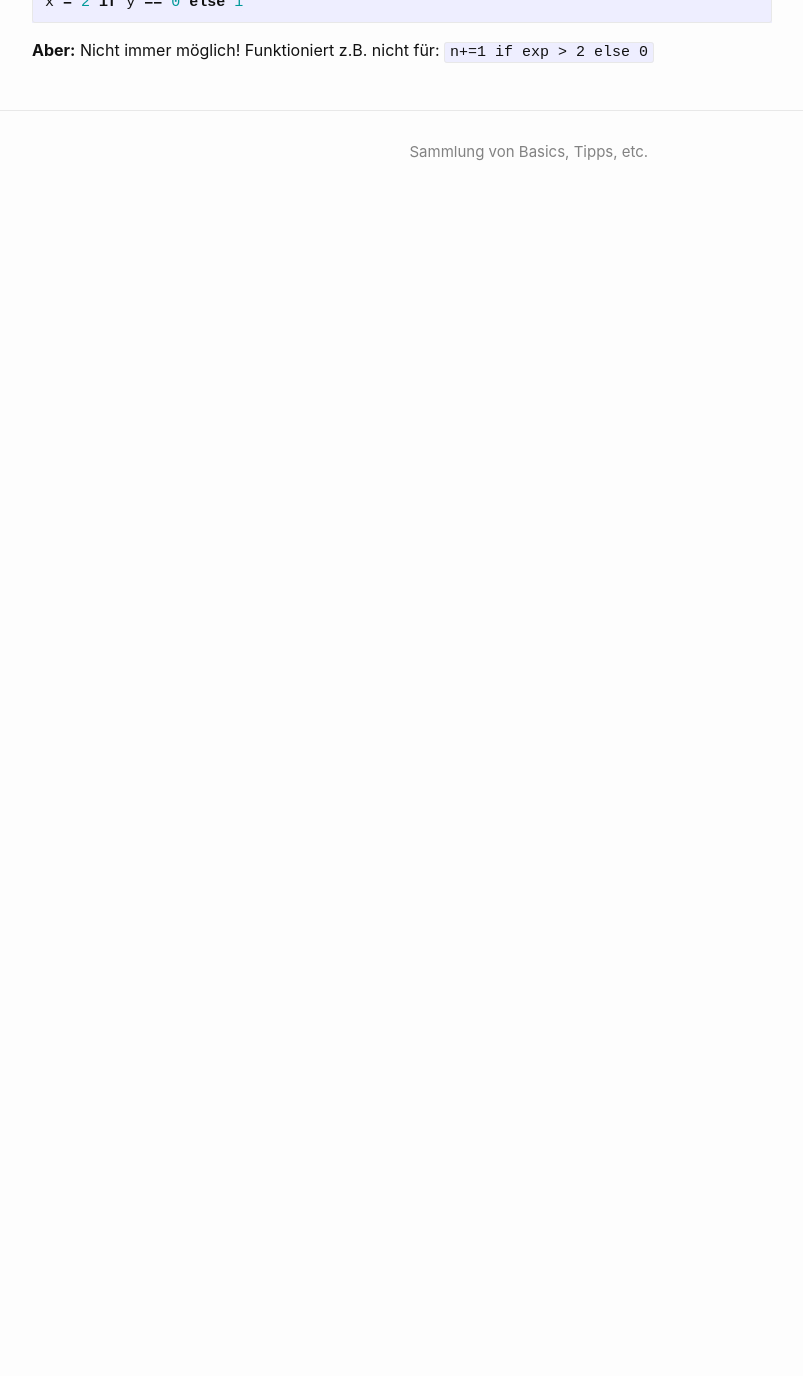
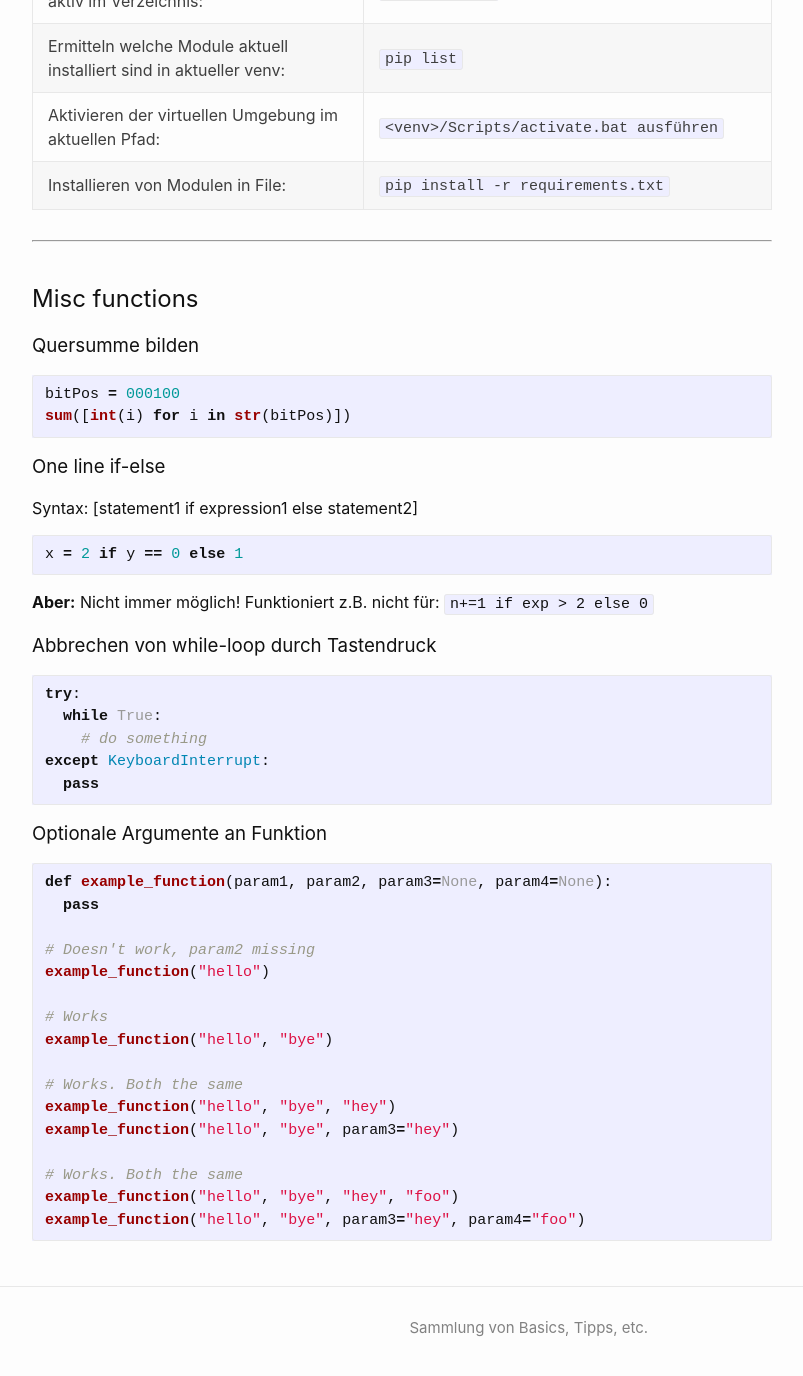
Before and after one commit to Hautaklyttn/progDocs, a Jekyll site: the page built from docs/articles/py_funcCollect.md, in a window 1280 px wide and 1400 px high, scrolled down 4433 px. Shown: the top 1376 px of the window, without its empty margins (238-1041 px from the left). Built offline with Jekyll 4.4.1, drawn with Linux system fonts in a browser that asks for light colours; before the commit the page ends 4656 px from its top, so only the background shows below that; some of the changed text lies outside the part shown.

Commit message:
Update py_funcCollect.md

````diff
--- a/docs/articles/py_funcCollect.md
+++ b/docs/articles/py_funcCollect.md
@@ -134,6 +134,27 @@ if mylist.count(mylist[0]) == len(mylist):
   # do something
 ```
 
+### Mehrere Elemente an Liste anhängen
+
+```python
+list.extend([elem1, elem2, ...])
+```
+
+### Liste in for-loop an bestimmtem Index beginnen
+
+```python
+for item in some_list[1:]:
+  # do something
+```
+
+# Datentyp für alle Elemente einer Liste umwandeln
+
+```python
+results = ['1', '2', '3']
+# Use 'map' then 'list' to obtain a list of integers:
+list(map(int, results))
+```
+
 ---
 
 &nbsp;
@@ -188,6 +209,12 @@ if not os.path.isdir(<path>):
   os.makedirs(<path>)
 ```
 
+### Alle Files in Ordner zurückgeben
+```python
+import os
+all_files = [f for f in Path(<pfad>).iterdir() if f.is_file()]
+```
+
 ---
 
 &nbsp;
@@ -224,3 +251,34 @@ Syntax: [statement1 if expression1 else statement2]
 x = 2 if y == 0 else 1
 ```
 **Aber:** Nicht immer möglich! Funktioniert z.B. nicht für: ```n+=1 if exp > 2 else 0```
+
+### Abbrechen von while-loop durch Tastendruck
+
+```python
+try:
+  while True:
+    # do something
+except KeyboardInterrupt:
+  pass
+```
+
+### Optionale Argumente an Funktion
+
+```python
+def example_function(param1, param2, param3=None, param4=None):
+  pass
+
+# Doesn't work, param2 missing
+example_function("hello")
+
+# Works
+example_function("hello", "bye")
+
+# Works. Both the same
+example_function("hello", "bye", "hey")
+example_function("hello", "bye", param3="hey")
+
+# Works. Both the same
+example_function("hello", "bye", "hey", "foo")
+example_function("hello", "bye", param3="hey", param4="foo")
+```
````
